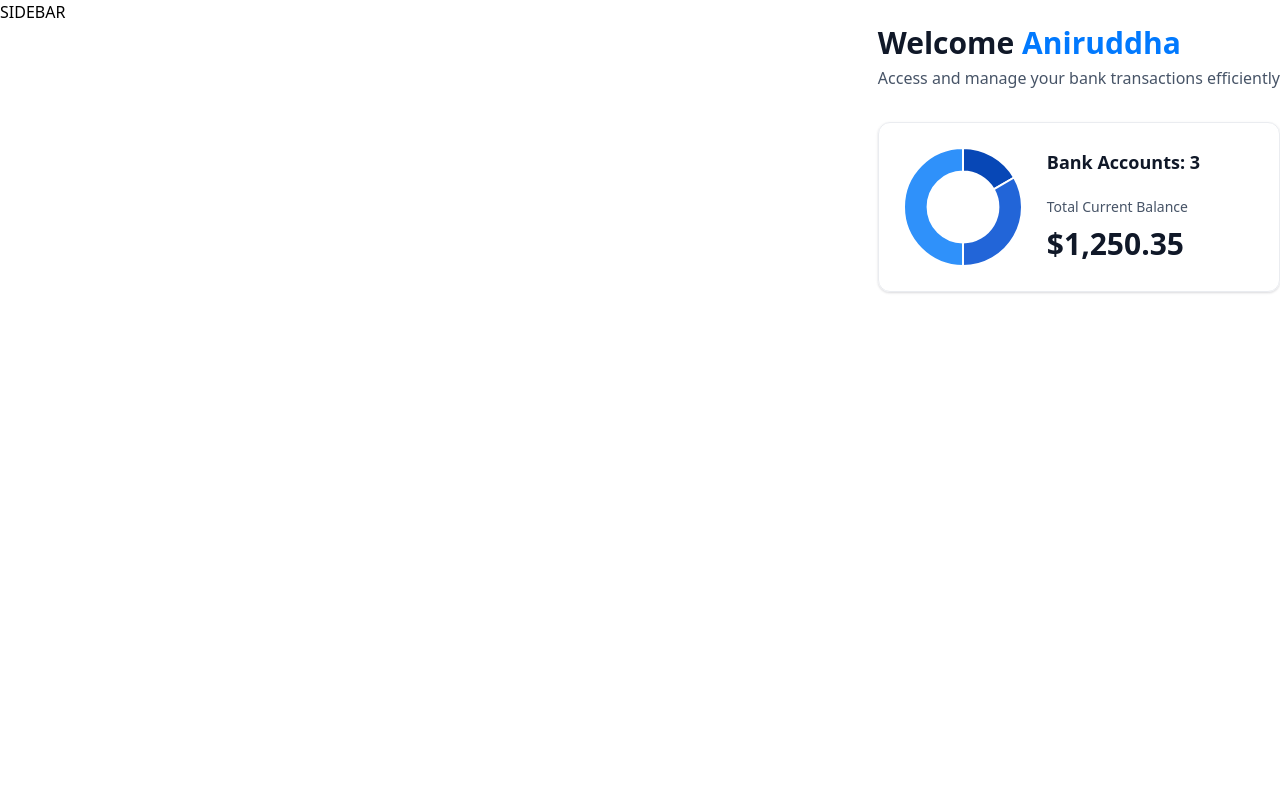
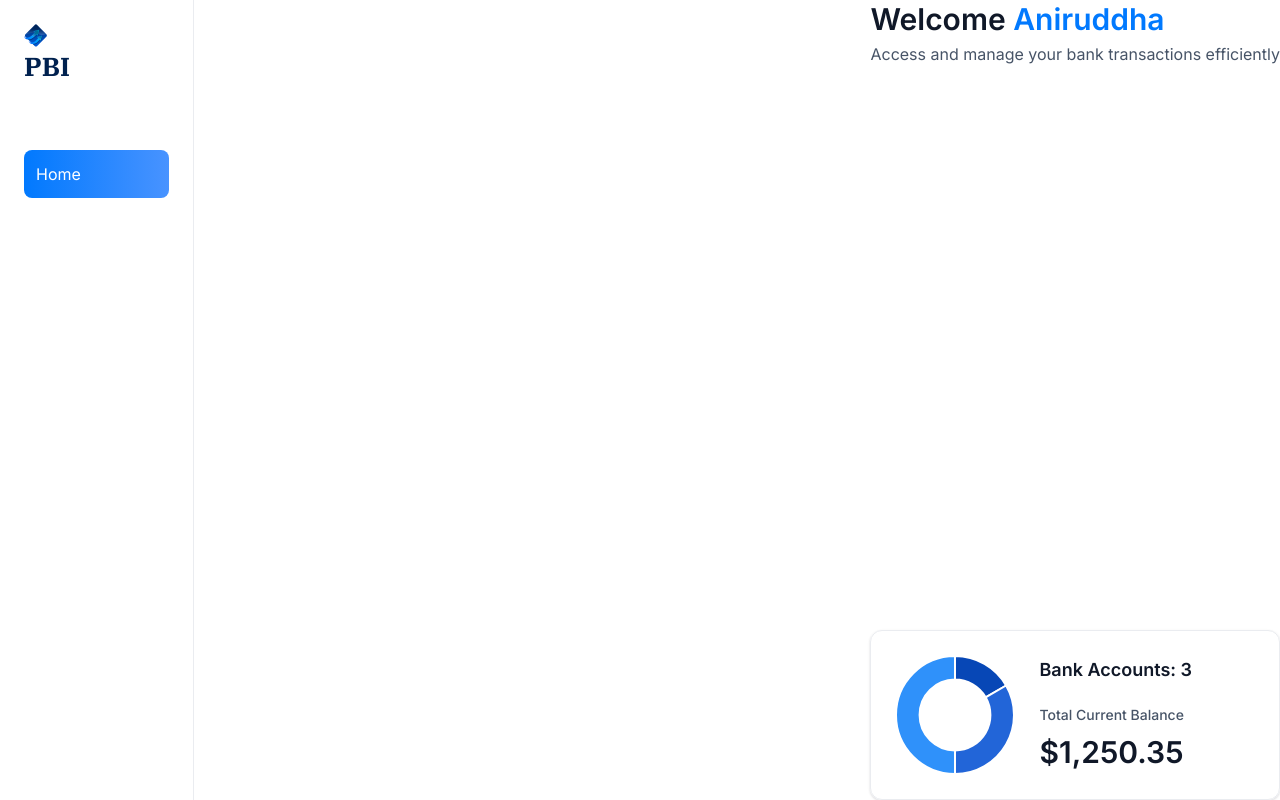
Before and after one commit to c7gnas/banking-app, a Next.js app: page / in a window 1280 px wide. Built offline with nearby package versions, Linux system fonts and the light colour scheme.

Commit message:
sidebar links added

```diff
--- a/app/(root)/layout.tsx
+++ b/app/(root)/layout.tsx
@@ -1,11 +1,15 @@
+import Sidebar from "@/components/ui/Sidebar";
+
 export default function RootLayout({
   children,
 }: Readonly<{
   children: React.ReactNode;
 }>) {
+  const loggedIn = { firstName: 'Aniruddha', lastName: 'Chowdhury'}
+
   return (
-    <main>
-        SIDEBAR
+    <main className="flex h-screen w-full font-inter">
+        <Sidebar user={loggedIn}/>
         {children}
     </main>
   );
--- /dev/null
+++ b/components/ui/Sidebar.tsx
@@ -0,0 +1,42 @@
+'use client'
+import Image from "next/image";
+import Link from "next/link";
+import React from "react";
+import { sidebarLinks } from "@/constants";
+import { cn } from "@/lib/utils";
+import { usePathname } from "next/navigation";
+
+const Sidebar = ({ user }: SiderbarProps) => {
+  const pathname = usePathname();
+  return (
+    <section className="sidebar">
+      <nav className="flex flex-col gap-4">
+        <Link href="/" className="mb-12  cursor-pointer items-center gap-12">
+          <Image
+            src="/icons/logo.svg"
+            width={34}
+            height={34}
+            alt="PBI logo"
+            className="size-[23px] max-xl:size-14"
+          />
+          <h1 className="sidebar-logo">PBI</h1>
+        </Link>
+        {sidebarLinks.map((item) => {
+          const isActive =
+            pathname === item.route || pathname.startsWith(`${item.route}/`);
+          return (
+            <Link
+              href={item.route}
+              key={item.label}
+              className={cn("sidebar-link", {'bg-bank-gradient':isActive})}
+            >
+              {item.label}
+            </Link>
+          );
+        })}
+      </nav>
+    </section>
+  );
+};
+
+export default Sidebar;
--- a/components/ui/TotalBalanceBox.tsx
+++ b/components/ui/TotalBalanceBox.tsx
@@ -1,6 +1,5 @@
-import { formatAmount } from '@/lib/utils'
 import React from 'react'
-import AnimatedCounter from '../AnimatedCounter'
+import AnimatedCounter from './AnimatedCounter'
 import DoughnutChart from './DoughnutChart'
 
 const TotalBalanceBox = ({
```
Also changed, not shown: components/ui/AnimatedCounter.tsx (renamed from components/AnimatedCounter.tsx).
